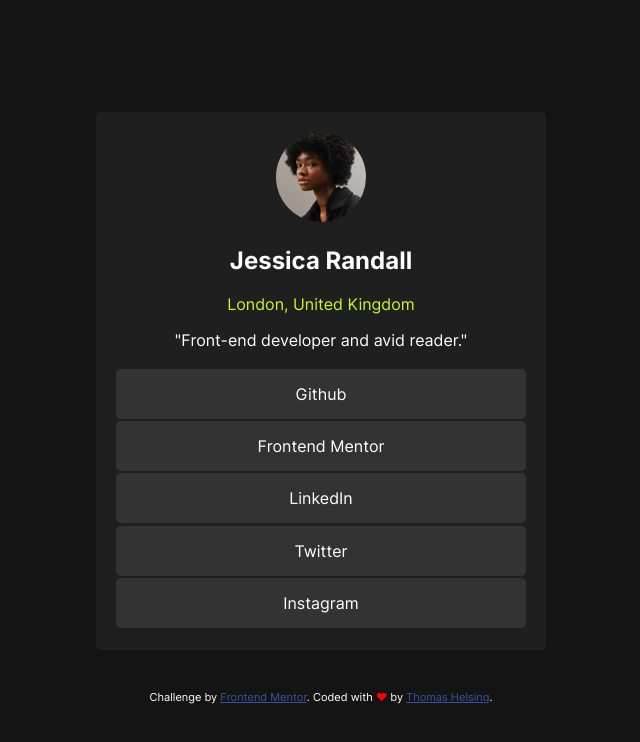
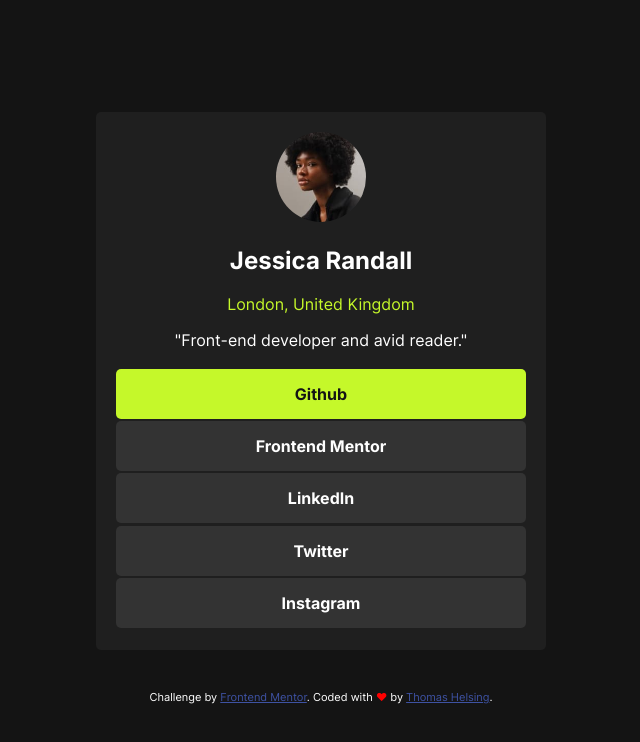
Before and after one commit to b22thohe/social-links-profile, a plain HTML site: page index.html in a window 1280 px wide. In both pictures the pointer is over the element "Github". Shown: the whole page, without its empty margins (319-959 px from the left). Drawn offline with Linux system fonts and the light colour scheme.

Commit message:
Fixed active states

```diff
--- a/styles.css
+++ b/styles.css
@@ -71,11 +71,20 @@ span {
 .social-link a {
     text-decoration: none;
     color: hsl(0, 0%, 100%);
+    font-weight: bold;
 }
 
 .social-link {
     padding: 15px 0;
     background-color: hsl(0, 0%, 20%);
+}
+
+.social-link:hover {
+    background-color: hsl(75, 94%, 57%);
+}
+
+.social-link:hover a {
+    color: hsl(0, 0%, 8%);
 }
 
 /* MEDIA QUERIES */
```
